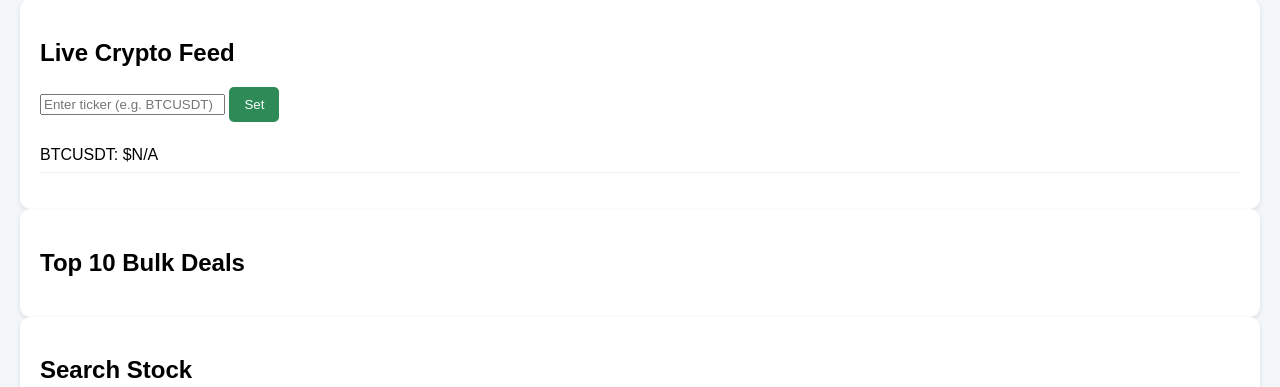
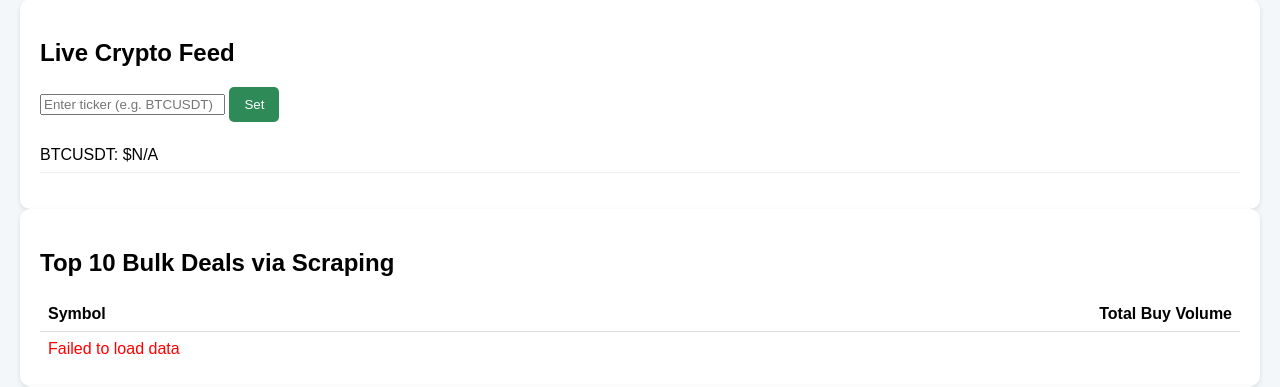
Before and after one commit to bhuradiaarchit/hsbc-hackathon, a Flask app: template frontend/templates/dashboard.html in a window 1280 px wide. Shown: the part 101-488 px from the top of the page. Run offline with Flask 3, Linux system fonts and the light colour scheme; the template is opened without the code that fills it, so the values that code supplies are empty.

Commit message:
bulk deals frontend done

```diff
--- a/backend/app/routes/scraping_bulk_deals.py
+++ b/backend/app/routes/scraping_bulk_deals.py
@@ -22,7 +22,7 @@
             WHERE buy_sell = 'BUY'
             GROUP BY symbol
             ORDER BY total_buy_volume DESC
-            LIMIT 5;
+            LIMIT 10;
         """
         result = db.session.execute(query).fetchall()
 
--- a/frontend/static/js/script.js
+++ b/frontend/static/js/script.js
@@ -19,14 +19,51 @@
     });
 }
 
-// Call it every 1 second
 setInterval(fetchCryptoData, 1000);
 
-// On user input
 function setCryptoTicker() {
   const input = document.getElementById("crypto-input").value.trim().toUpperCase();
   if (input) {
     cryptoTicker = input;
-    fetchCryptoData();  // Fetch immediately
+    fetchCryptoData();
   }
 }
+
+
+function updateBulkDealsTable() {
+  fetch("/bulk_deals/top_bulk_deals")
+    .then(res => res.json())
+    .then(data => {
+      const tbody = document.getElementById("bulk-table-body");
+      tbody.innerHTML = "";  // clear existing rows
+
+      data.top_bulk_deals.forEach(deal => {
+        const tr = document.createElement("tr");
+
+        const tdSymbol = document.createElement("td");
+        tdSymbol.textContent = deal.symbol;
+        tdSymbol.style.padding = "8px";
+        tdSymbol.style.borderBottom = "1px solid #eee";
+
+        const tdVolume = document.createElement("td");
+        tdVolume.textContent = deal.total_buy_volume.toLocaleString();
+        tdVolume.style.textAlign = "right";
+        tdVolume.style.padding = "8px";
+        tdVolume.style.borderBottom = "1px solid #eee";
+
+        tr.appendChild(tdSymbol);
+        tr.appendChild(tdVolume);
+
+        tbody.appendChild(tr);
+      });
+    })
+    .catch(err => {
+      console.error("Error fetching bulk deals:", err);
+      const tbody = document.getElementById("bulk-table-body");
+      tbody.innerHTML = `<tr><td colspan="2" style="color: red; padding: 8px;">Failed to load data</td></tr>`;
+    });
+}
+
+// Call on page load and every 60 seconds to refresh
+updateBulkDealsTable();
+setInterval(updateBulkDealsTable, 60000);
--- a/frontend/templates/dashboard.html
+++ b/frontend/templates/dashboard.html
@@ -19,12 +19,19 @@
       <ul id="crypto-list"></ul>
     </section>
 
-
-      <!-- Top 10 Bulk Deals -->
-      <section class="card" id="bulk-deals">
-        <h2>Top 10 Bulk Deals</h2>
-        <ul id="bulk-list"></ul>
-      </section>
+    <section class="card" id="bulk-deals">
+      <h2>Top 10 Bulk Deals via Scraping</h2>
+      <table id="bulk-table" style="width: 100%; border-collapse: collapse;">
+        <thead>
+          <tr>
+            <th style="border-bottom: 1px solid #ddd; text-align: left; padding: 8px;">Symbol</th>
+            <th style="border-bottom: 1px solid #ddd; text-align: right; padding: 8px;">Total Buy Volume</th>
+          </tr>
+        </thead>
+        <tbody id="bulk-table-body">
+        </tbody>
+      </table>
+    </section>
 
       <!-- Stock Search -->
       <section class="card" id="stock-search">
```
